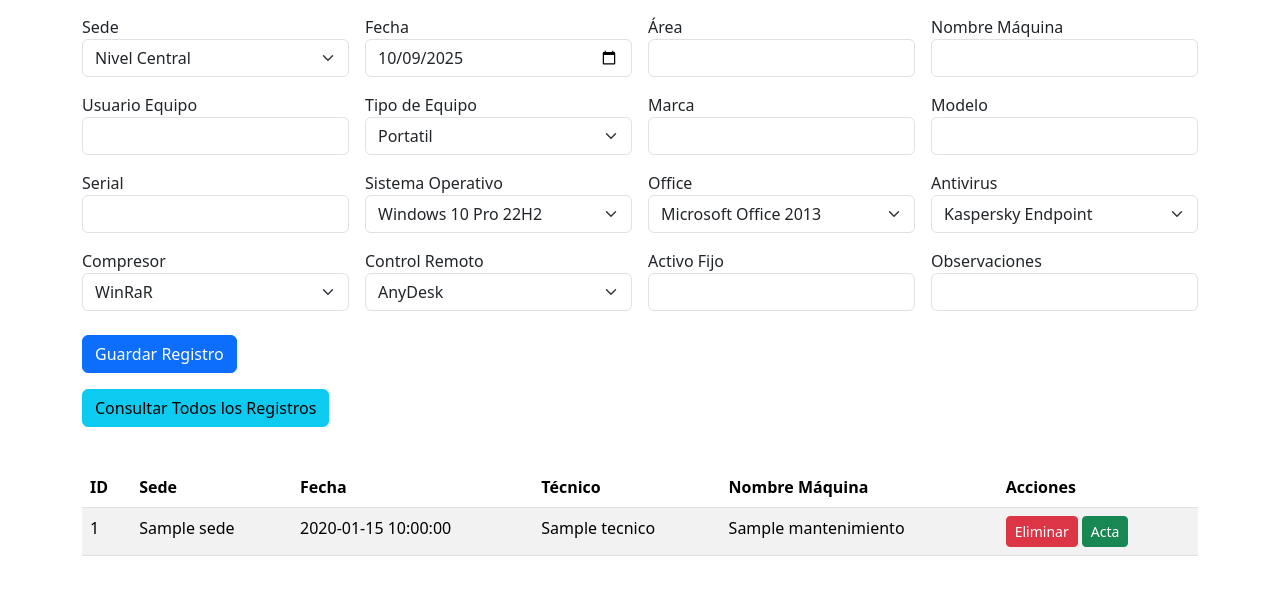
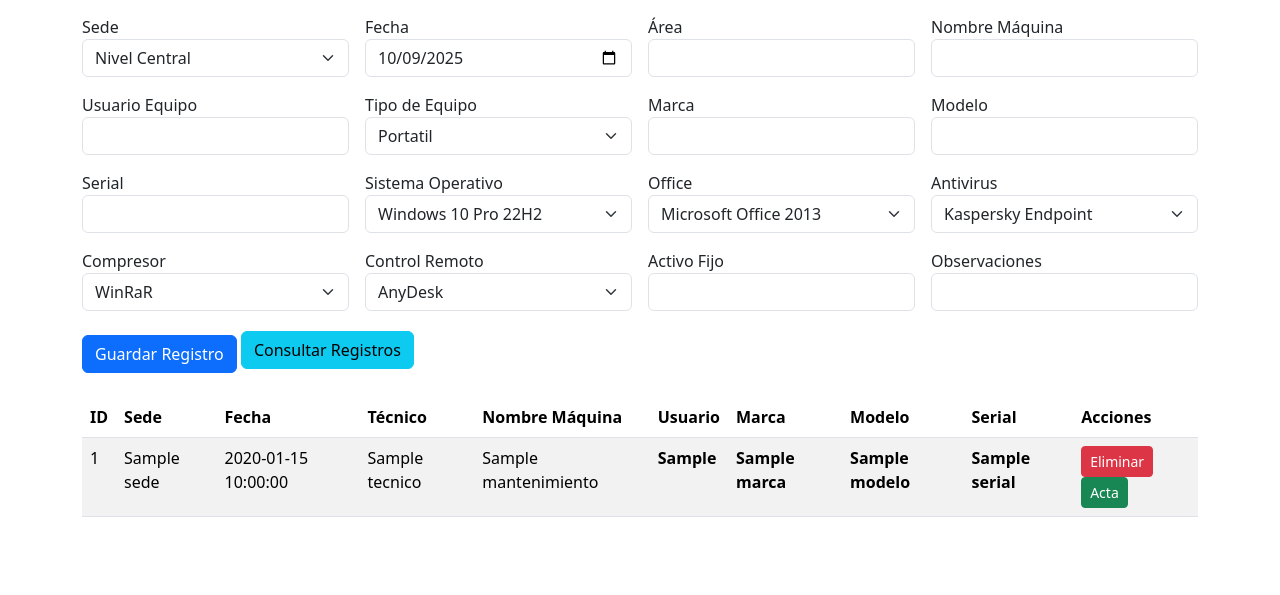
Before and after one commit to JozeDavhiid/Mantenimiento_Computadores, a Flask app: page /principal in a window 1280 px wide. Shown: the part 65-660 px from the top of the page. Run offline with Flask 3, Linux system fonts and the light colour scheme; the visitor is signed in with stand-in values (Sample User, id 1); tables that the repository leaves empty hold one stand-in row (values such as "Sample post"); a database or web service that is not in the repository returns one stand-in record (values such as "Sample title"); some libraries are stand-ins or nearby versions.

Commit message:
Actualizacion

```diff
--- a/templates/principal.html
+++ b/templates/principal.html
@@ -150,9 +150,8 @@
 
         <div class="col-12">
             <button type="submit" class="btn btn-primary mt-2">Guardar Registro</button>
-        </div>
-        <div class="mb-3">
-            <a href="{{ url_for('consultar') }}" target="_blank" class="btn btn-info">Consultar Todos los Registros</a>
+            <button href="{{ url_for('consultar') }}" target="_blank" class="btn btn-info">Consultar Registros</button>
+
         </div>
     </form>
 
@@ -167,6 +166,10 @@
                 <th>Fecha</th>
                 <th>Técnico</th>
                 <th>Nombre Máquina</th>
+                <th>Usuario</th>
+                <th>Marca</th>
+                <th>Modelo</th>
+                <th>Serial</th>
                 <th>Acciones</th>
             </tr>
         </thead>
@@ -178,6 +181,10 @@
                 <td>{{ r.fecha }}</td>
                 <td>{{ r.tecnico }}</td>
                 <td>{{ r.nombre_maquina }}</td>
+                <th>{{ r.usuario_equipo }}</th>
+                <th>{{ r.marca }}</th>
+                <th>{{ r.modelo }}</th>
+                <th>{{ r.serial }}</th>
                 <td>
                     <form action="{{ url_for('eliminar', rid=r.id) }}" method="POST" style="display:inline;">
                         <button type="submit" class="btn btn-danger btn-sm">Eliminar</button>
```
